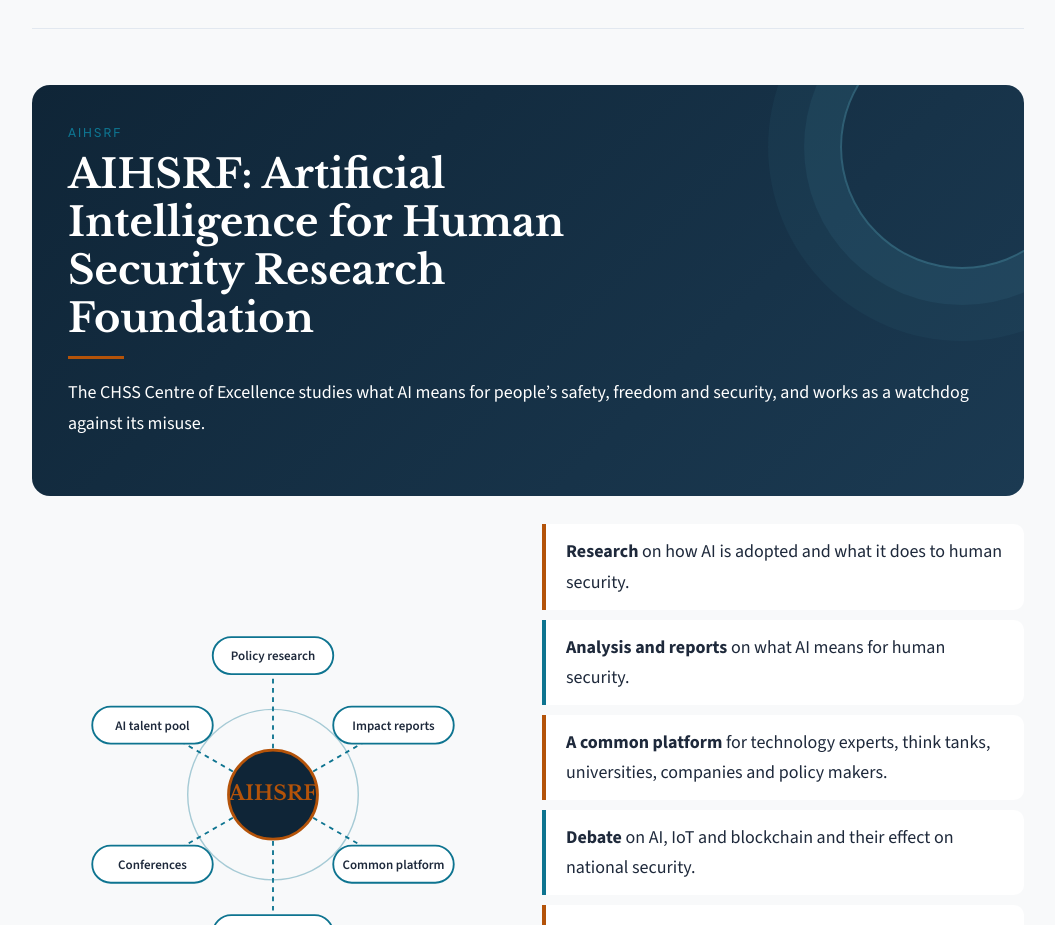
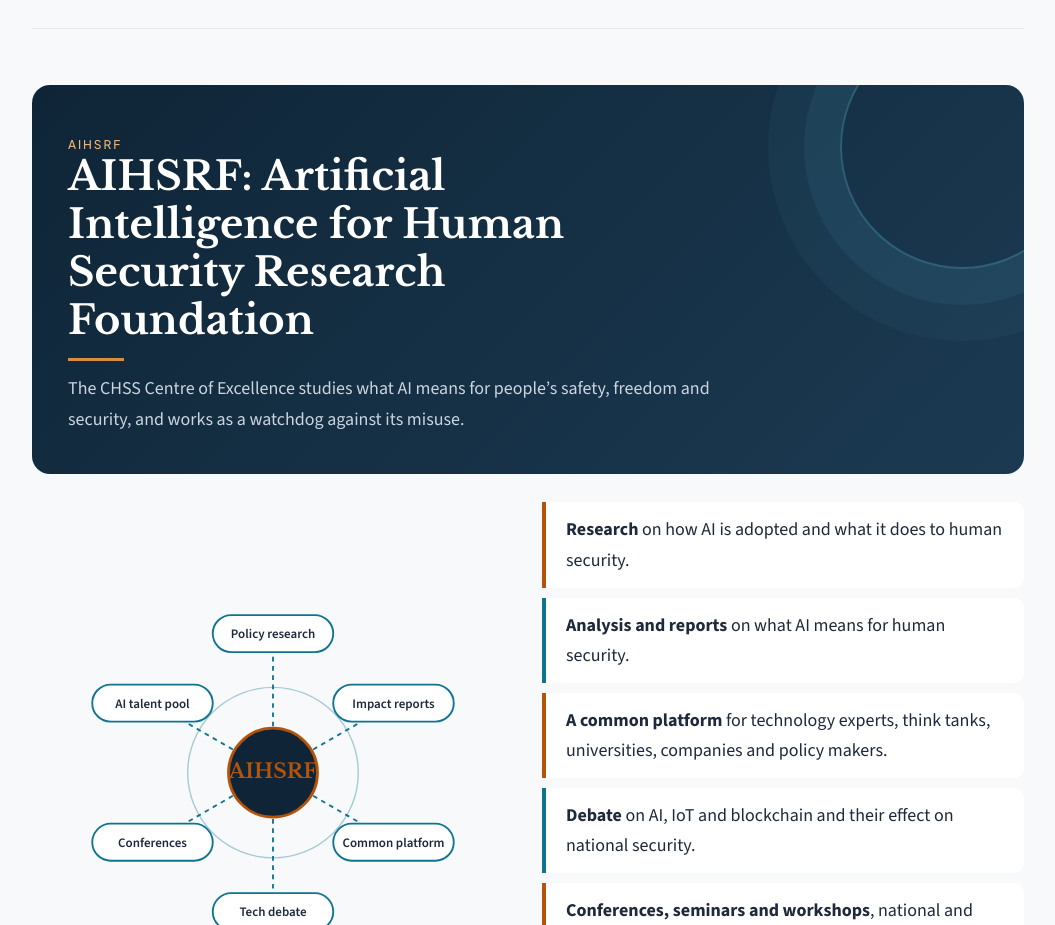
Before and after one commit to rameshkanneganti/Portfolio, a plain HTML site: page index.html in a window 1280 px wide. Shown: the part 5260-6185 px from the top of the page, without its empty margins (112-1167 px from the left). Drawn offline with nearby package versions, Linux system fonts and the light colour scheme.

Commit message:
Update index.html

```diff
--- a/index.html
+++ b/index.html
@@ -88,7 +88,7 @@ th{font:700 17px "Source Sans 3",Arial,sans-serif;width:34%}tr:last-child th,tr:
 .navshare{border:1.5px solid var(--buoy);border-radius:999px;padding:3px 14px}
 .aihsrf-hero{background:linear-gradient(135deg,var(--harbor),#1B3A52);color:var(--on-harbor);border-radius:18px;padding:40px 36px;margin-bottom:28px;position:relative;overflow:hidden}
 .aihsrf-hero::after{content:"";position:absolute;right:-60px;top:-60px;width:240px;height:240px;border-radius:50%;border:2px solid #5FB4C855;box-shadow:0 0 0 36px #5FB4C814,0 0 0 72px #5FB4C80c}
-.aihsrf-hero h2{color:var(--on-harbor);max-width:14em;position:relative}.aihs-hero p{max-width:36em;margin:12px 0 0;color:#CBD5E1;position:relative}
+.aihsrf-hero h2{color:var(--on-harbor);max-width:14em;position:relative}.aihsrf-hero p{max-width:36em;margin:12px 0 0;color:#CBD5E1;position:relative}
 .hubwrap{display:grid;grid-template-columns:1fr 1fr;gap:28px;align-items:center}
 .hub{width:100%;height:auto}.hub .hl line{stroke:var(--teal);stroke-width:2;stroke-dasharray:5 5}
 .hub .ring{fill:none;stroke:var(--teal);stroke-opacity:.35;stroke-width:1.5}.hub .core{fill:var(--harbor);stroke:var(--buoy);stroke-width:3}
@@ -117,14 +117,14 @@ nav b{font-family:"Libre Baskerville",Georgia,serif;font-size:24px}
 .chips li{border-radius:10px}
 .contact h2{font-size:clamp(36px,5vw,56px)}
 h1,h2,h3{color:var(--head)}
-.hero h1,.aihs-hero h2,.contact h2,.sharebox h3,.contact h3{color:#fff}.pillars h3{color:inherit}
+.hero h1,.aihsrf-hero h2,.contact h2,.sharebox h3,.contact h3{color:#fff}.pillars h3{color:inherit}
 .hero h1{font-weight:700;font-size:clamp(38px,5.6vw,68px);line-height:1.12;letter-spacing:-.01em}
 h2{font-weight:700;font-size:clamp(28px,3.8vw,40px);line-height:1.2;letter-spacing:0}
 h2::after{content:"";display:block;width:56px;height:3px;background:var(--buoy);margin-top:14px}
-.aihs-hero h2::after,.contact h2::after{background:#D98E3F}
+.aihsrf-hero h2::after,.contact h2::after{background:#D98E3F}
 h3{font-weight:700}.card h3{font-size:20px}.pillars h3{font-size:22px}.subh{font-size:26px}.mouhead h3{font-size:22px}
 .eyebrow{font:500 12px "Plus Jakarta Sans",Arial,sans-serif;text-transform:uppercase;letter-spacing:.16em;color:var(--teal);margin:0 0 10px}
-.aihs-hero .eyebrow,.contact .eyebrow{color:#F0B77A;position:relative}
+.aihsrf-hero .eyebrow,.contact .eyebrow{color:#F0B77A;position:relative}
 .tag{display:inline-block;font:500 11px "Plus Jakarta Sans",Arial,sans-serif;text-transform:uppercase;letter-spacing:.1em;color:var(--teal);border:1px solid var(--teal);border-radius:999px;padding:3px 10px;margin-right:10px}
 .chips li:has(.tag){display:flex;align-items:center;flex-wrap:wrap;gap:4px}
 .btn,.mouhead button,.sharebtns .btn{font-family:"Plus Jakarta Sans",Arial,sans-serif;font-weight:500;text-transform:uppercase;letter-spacing:.07em;font-size:13px;border-radius:6px}
```
